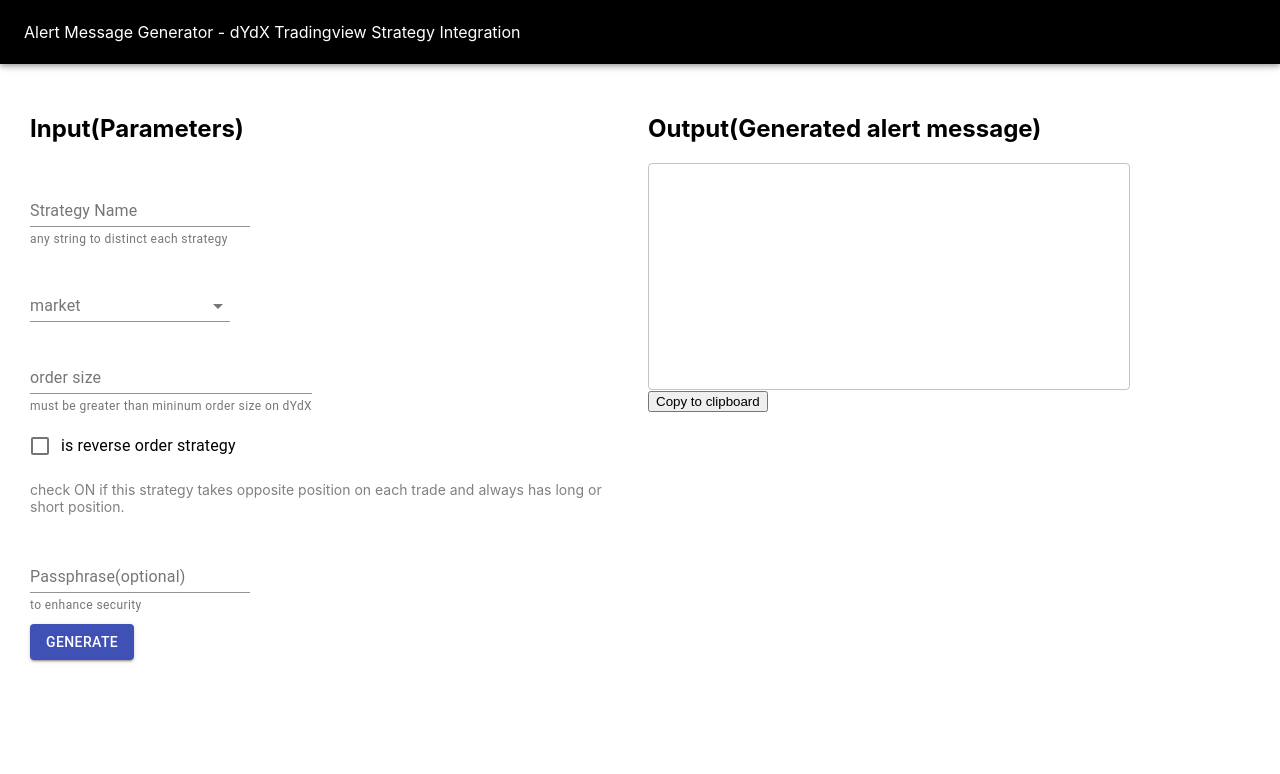
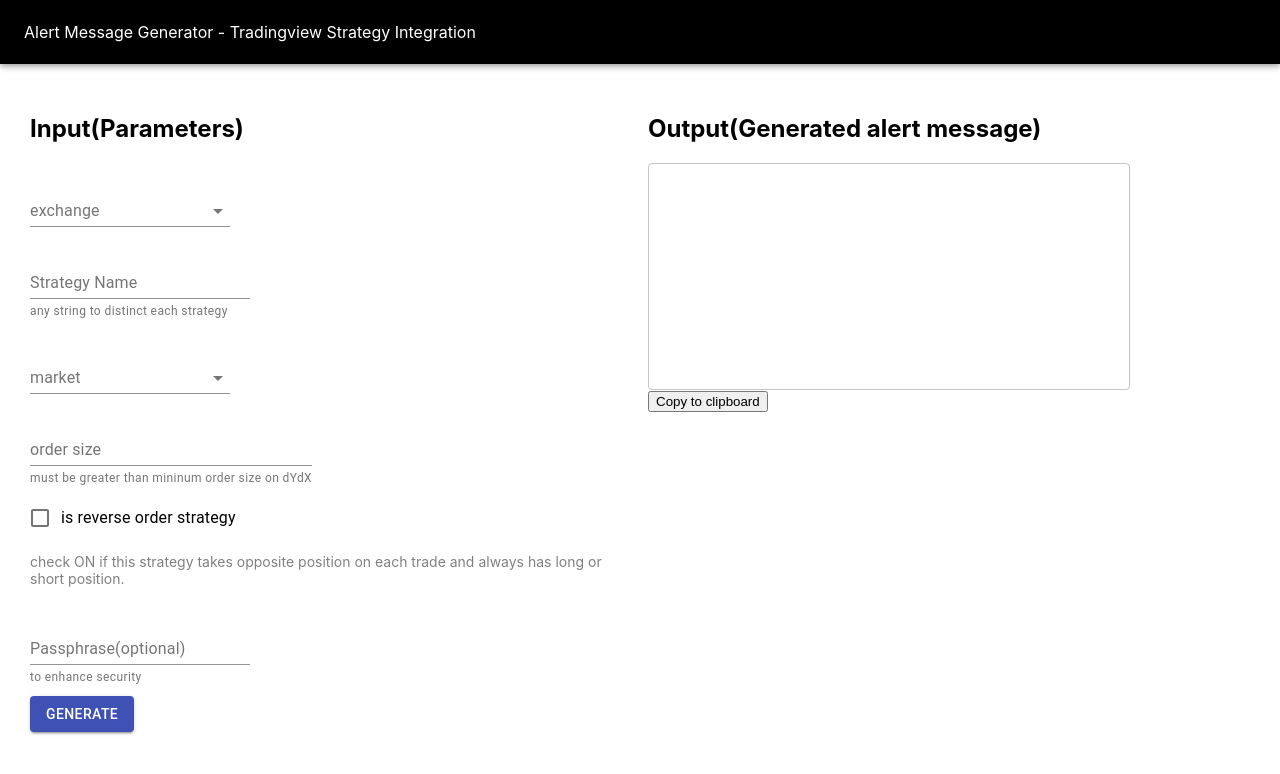
Before and after one commit to junta/alert-message-generator, a React (Create React App) app: page / in a window 1280 px wide. Shown: the top 774 px of the page. Built offline with nearby package versions, Linux system fonts and the light colour scheme.

Commit message:
add exchange field and tickers of perpetual protocols

```diff
--- a/src/components/Content.js
+++ b/src/components/Content.js
@@ -21,6 +21,7 @@
   const onSubmit = (data) => {
     console.log('onSubmit:', data);
     const alertObject = {
+      exchange: data.exchange,
       strategy: data.strategyName,
       market: data.market,
       size: data.orderSize,
@@ -41,6 +42,28 @@
       <Grid item xs={6}>
         <h2>Input(Parameters)</h2>
         <form onSubmit={handleSubmit(onSubmit)}>
+          <div>
+            <Controller
+              control={control}
+              name="exchange"
+              rules={{ required: 'required' }}
+              render={({ field }) => (
+                <TextField
+                  {...field}
+                  label="exchange"
+                  margin="normal"
+                  id="select"
+                  select
+                  style={{ width: '200px' }}
+                  error={errors.exchange ? true : false}
+                  helperText={errors.exchange?.message}
+                >
+                  <MenuItem value="dydx">dYdX</MenuItem>
+                  <MenuItem value="perpetual">Perpetual Protocol</MenuItem>
+                </TextField>
+              )}
+            />
+          </div>
           <div>
             <Controller
               control={control}
@@ -112,6 +135,14 @@
                   <MenuItem value="TRX_USD">TRX</MenuItem>
                   <MenuItem value="XTZ_USD">XTZ</MenuItem>
                   <MenuItem value="HNT_USD">HNT</MenuItem>
+                  <MenuItem value="APE_USD">APE</MenuItem>
+                  <MenuItem value="BNB_USD">BNB</MenuItem>
+                  <MenuItem value="FLOW_USD">FLOW</MenuItem>
+                  <MenuItem value="FTM_USD">FTM</MenuItem>
+                  <MenuItem value="NEAR_USD">NEAR</MenuItem>
+                  <MenuItem value="ONE_USD">ONE</MenuItem>
+                  <MenuItem value="PERP_USD">PERP</MenuItem>
+                  <MenuItem value="SAND_USD">SAND</MenuItem>
                 </TextField>
               )}
             />
--- a/src/components/Header.js
+++ b/src/components/Header.js
@@ -4,7 +4,7 @@
 const Header = () => {
   return (
     <AppBar position="static" style={{ backgroundColor: '#000000' }}>
-      <Toolbar>Alert Message Generator - dYdX Tradingview Strategy Integration</Toolbar>
+      <Toolbar>Alert Message Generator - Tradingview Strategy Integration</Toolbar>
     </AppBar>
   );
 };
```
